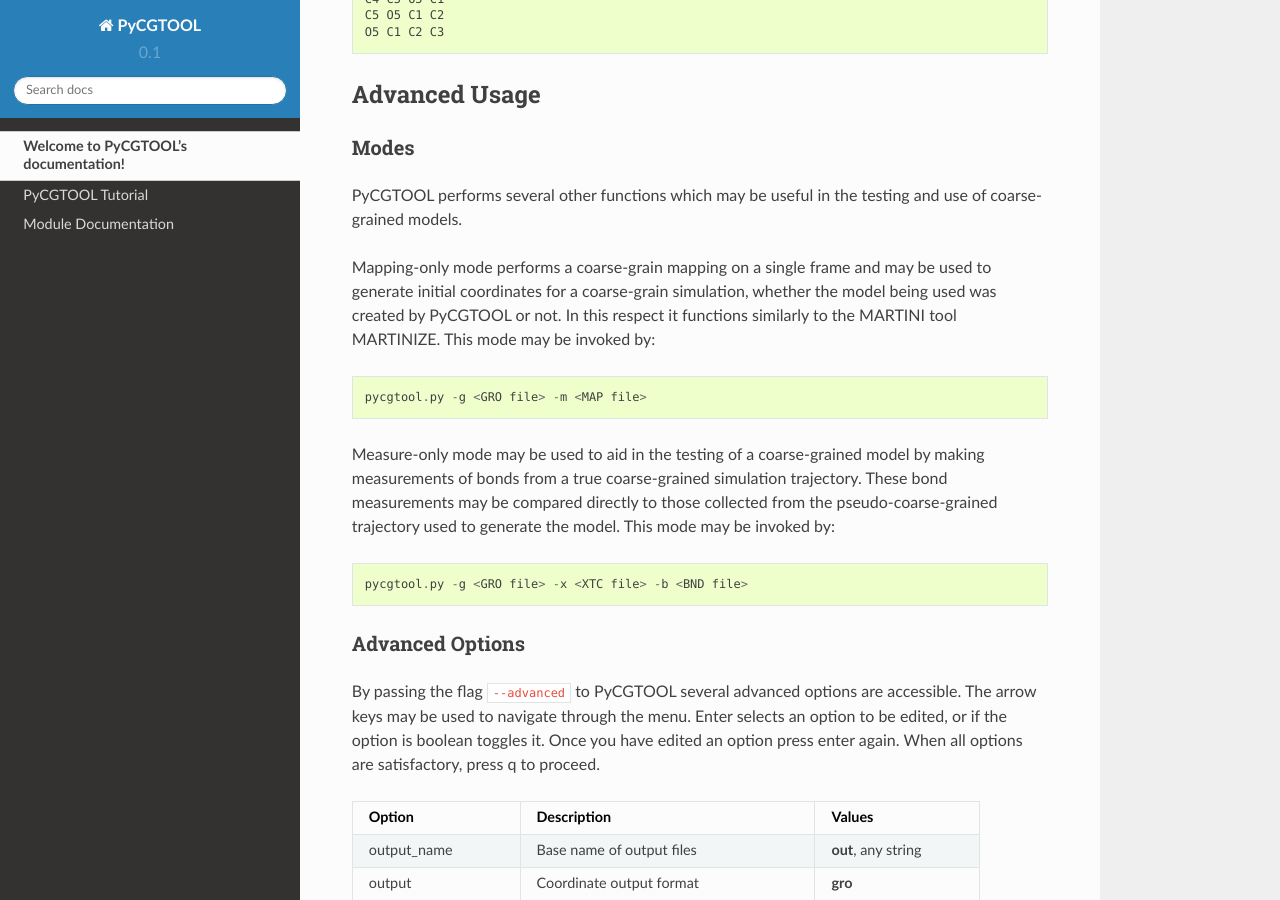
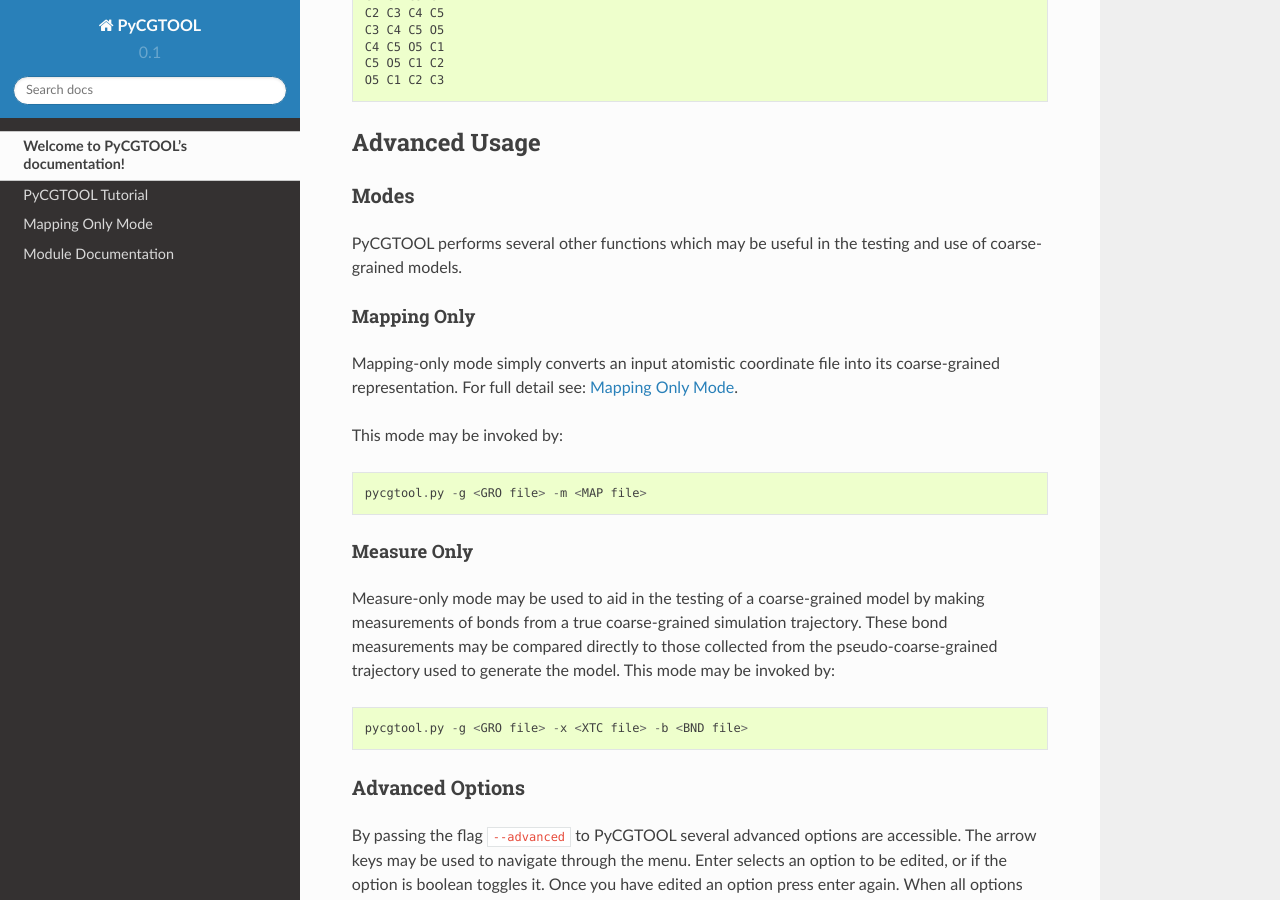
Before and after one commit to jag1g13/pycgtool, a Sphinx documentation site: the page built from doc/source/index.rst, in a window 1280 px wide and 900 px high, scrolled down 2901 px. Built offline with Sphinx 7.4.7 and the Read the Docs theme 2.0.0, drawn with Linux system fonts in a browser that asks for light colours.

Commit message:
Added more detail on mapping-only-mode to documentation

```diff
--- a/doc/source/index.rst
+++ b/doc/source/index.rst
@@ -11,12 +11,14 @@ Welcome to PyCGTOOL's documentation!
 
    self
    tutorial
+   mapping-only
    Module Documentation <modules>
 
 
 .. toctree::
    :maxdepth: 2
 
+:doc:`tutorial`
 
 Features
 --------
@@ -121,15 +123,29 @@ Advanced Usage
 
 Modes
 ~~~~~
+
 PyCGTOOL performs several other functions which may be useful in the testing and use of coarse-grained models.
 
-Mapping-only mode performs a coarse-grain mapping on a single frame and may be used to generate initial coordinates for a coarse-grain simulation, whether the model being used was created by PyCGTOOL or not.  In this respect it functions similarly to the MARTINI tool MARTINIZE.  This mode may be invoked by::
+Mapping Only
+............
+
+Mapping-only mode simply converts an input atomistic coordinate file into its coarse-grained representation.
+For full detail see: :doc:`mapping-only`.
+
+This mode may be invoked by::
 
    pycgtool.py -g <GRO file> -m <MAP file>
 
-Measure-only mode may be used to aid in the testing of a coarse-grained model by making measurements of bonds from a true coarse-grained simulation trajectory.  These bond measurements may be compared directly to those collected from the pseudo-coarse-grained trajectory used to generate the model.  This mode may be invoked by::
+
+Measure Only
+............
+
+Measure-only mode may be used to aid in the testing of a coarse-grained model by making measurements of bonds from a true coarse-grained simulation trajectory.
+These bond measurements may be compared directly to those collected from the pseudo-coarse-grained trajectory used to generate the model.
+This mode may be invoked by::
 
    pycgtool.py -g <GRO file> -x <XTC file> -b <BND file>
+
 
 Advanced Options
 ~~~~~~~~~~~~~~~~
--- a/doc/source/pycgtool.rst
+++ b/doc/source/pycgtool.rst
@@ -16,6 +16,7 @@ Submodules
    pycgtool.bondset
    pycgtool.forcefield
    pycgtool.frame
+   pycgtool.functionalforms
    pycgtool.interface
    pycgtool.mapping
    pycgtool.pycgtool
```
Also changed, not shown: doc/source/mapping-only.rst (added, +22 -0 lines), doc/source/pycgtool.functionalforms.rst (added, +7 -0 lines).
